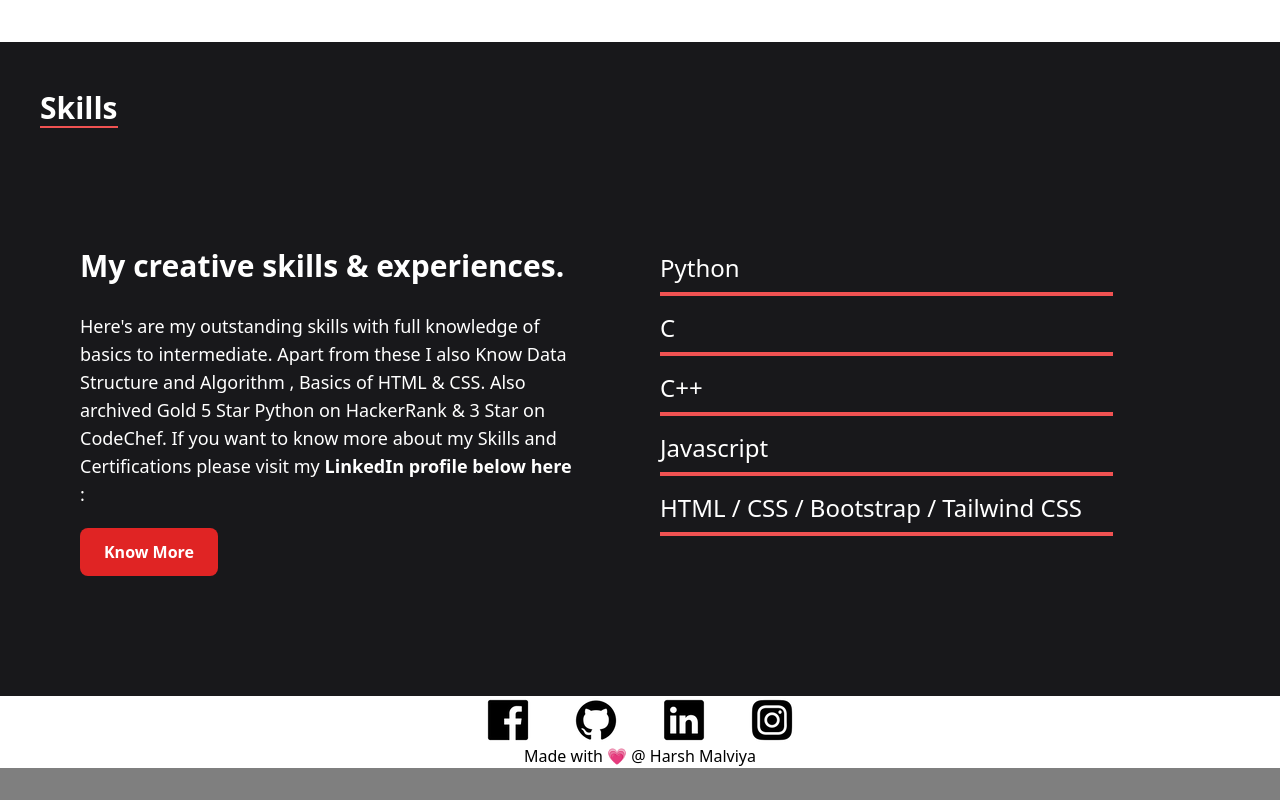
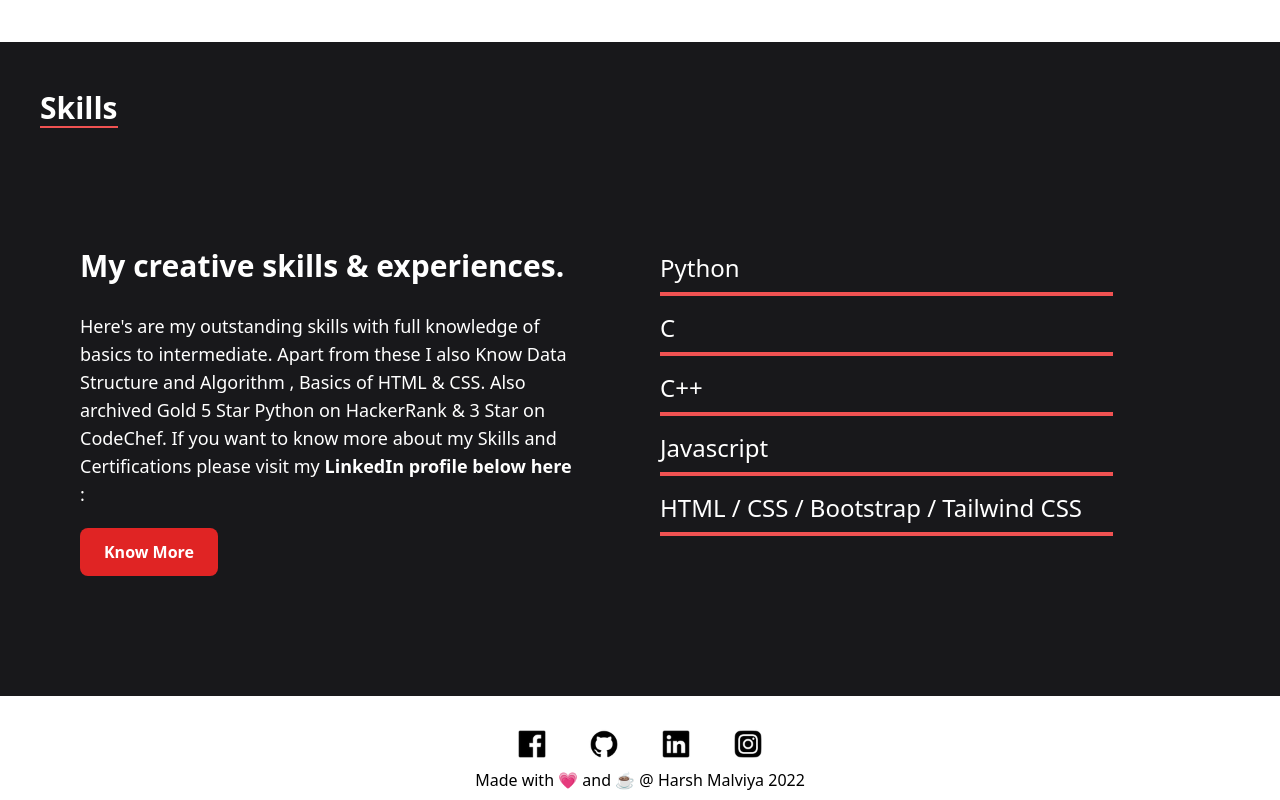
Before and after one commit to harshjr97/portfolio-tailwind, a plain HTML site: page index.html in a window 1280 px wide. Shown: the part 1404-2204 px from the top of the page. Before the commit the page ends 2172 px from the top, so only its background shows below. Drawn offline with nearby package versions, Linux system fonts and the light colour scheme.

Commit message:
Update index.html

```diff
--- a/index.html
+++ b/index.html
@@ -23,7 +23,7 @@
                     <li ><a class="hover:text-red-400 duration-500" href="#home">Home</a></li>
                     <li ><a class="hover:text-red-400 duration-500" href="#about">About</a></li>
                     <li ><a class="hover:text-red-400 duration-500" href="#skills">Skills</a></li>
-                    <li ><a class="hover:text-red-400 duration-500" href="./projects.html">Projects</a></li>
+                    <li ><a class="hover:text-red-400 duration-500" href="#">Projects</a></li>
                     <li ><a class="hover:text-red-400 duration-500" href="#contact">Contact</a></li>
                 </ul>
             </div>
@@ -137,13 +137,13 @@
 
 <!-- ########## Footer ########## -->
 <footer class="bg-white" id="contact">
-    <div class="flex flex-row justify-center gap-10">
-        <a href="https://www.facebook.com/harshmalviya97/"><img src="./facebook.png" alt=""></a>
-        <a href="https://github.com/harshjr97"><img src="./github.png" alt=""></a>
-        <a href="https://www.linkedin.com/in/harsh-malviya/"><img src="./linkedin.png" alt=""></a>
-        <a href="https://www.instagram.com/harshjr97/"><img src="./instagram.png" alt=""></a>
+    <div class="flex flex-row justify-center gap-10 pt-8">
+        <a href="https://www.facebook.com/harshmalviya97/"><img class="w-8 hover:w-10 duration-700" src="./facebook.png" alt=""></a>
+        <a href="https://github.com/harshjr97"><img class="w-8 hover:w-10 duration-700" src="./github.png" alt=""></a>
+        <a href="https://www.linkedin.com/in/harsh-malviya/"><img class="w-8 hover:w-10 duration-700" src="./linkedin.png" alt=""></a>
+        <a href="https://www.instagram.com/harshjr97/"><img class="w-8 hover:w-10 duration-700" src="./instagram.png" alt=""></a>
     </div>
-    <p class="text-center font-extralight">Made with &#128151 @ Harsh Malviya</p>
+    <p class="text-center font-extralight py-2">Made with &#128151 and &#9749 @ Harsh Malviya 2022</p>
 </footer>
 <!-- ########## Footer End ########## -->
 
```
